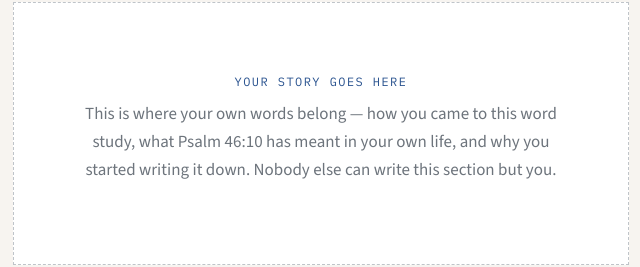
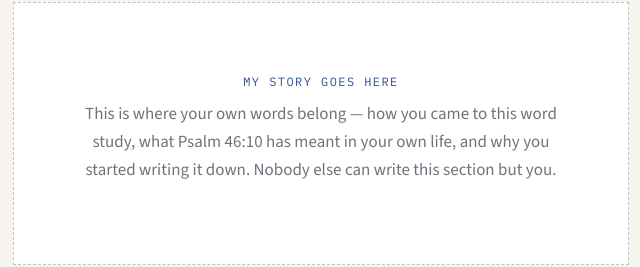
Before and after one commit to PKDorris/cease-striving-and-know, a plain HTML site: page about.html in a window 1280 px wide. Shown: the part 413-680 px from the top of the page, 319-959 px from the left. Drawn offline with nearby package versions, Linux system fonts and the light colour scheme.

Commit message:
My in about

```diff
--- a/about.html
+++ b/about.html
@@ -36,7 +36,7 @@
 
         <!-- PLACEHOLDER: replace with your own story. Structural only — nothing invented here. -->
         <div class="placeholder-box">
-          <span class="eyebrow">Your story goes here</span>
+          <span class="eyebrow">MY story goes here</span>
           <p>
             This is where your own words belong — how you came to this word study,
             what Psalm 46:10 has meant in your own life, and why you started writing
```
